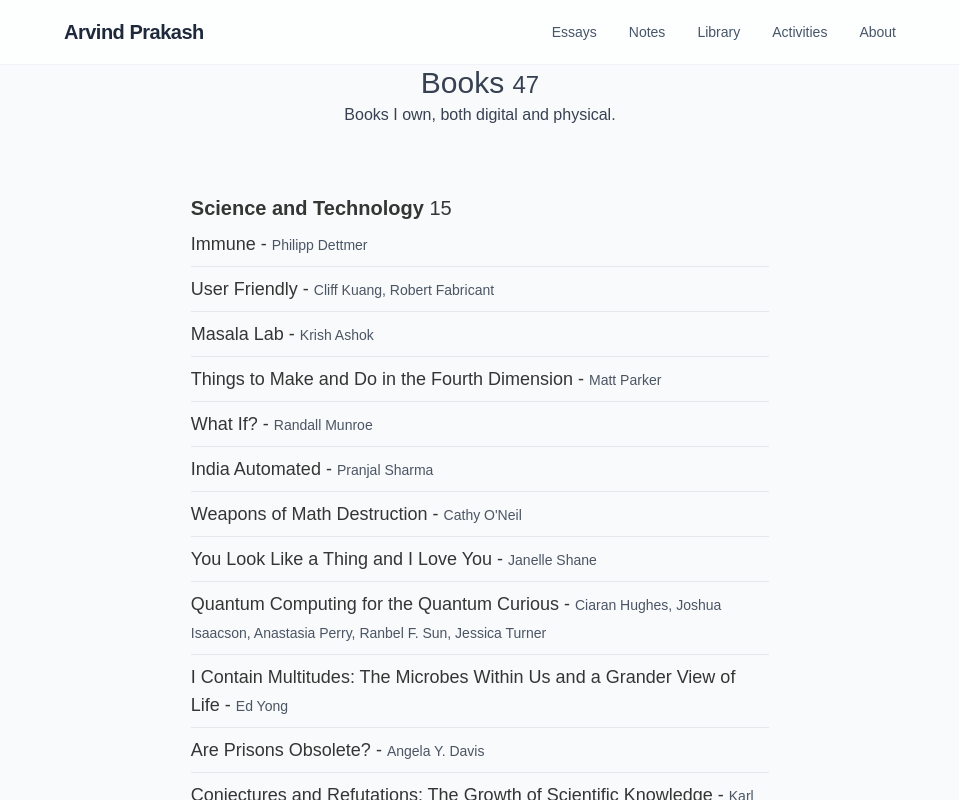
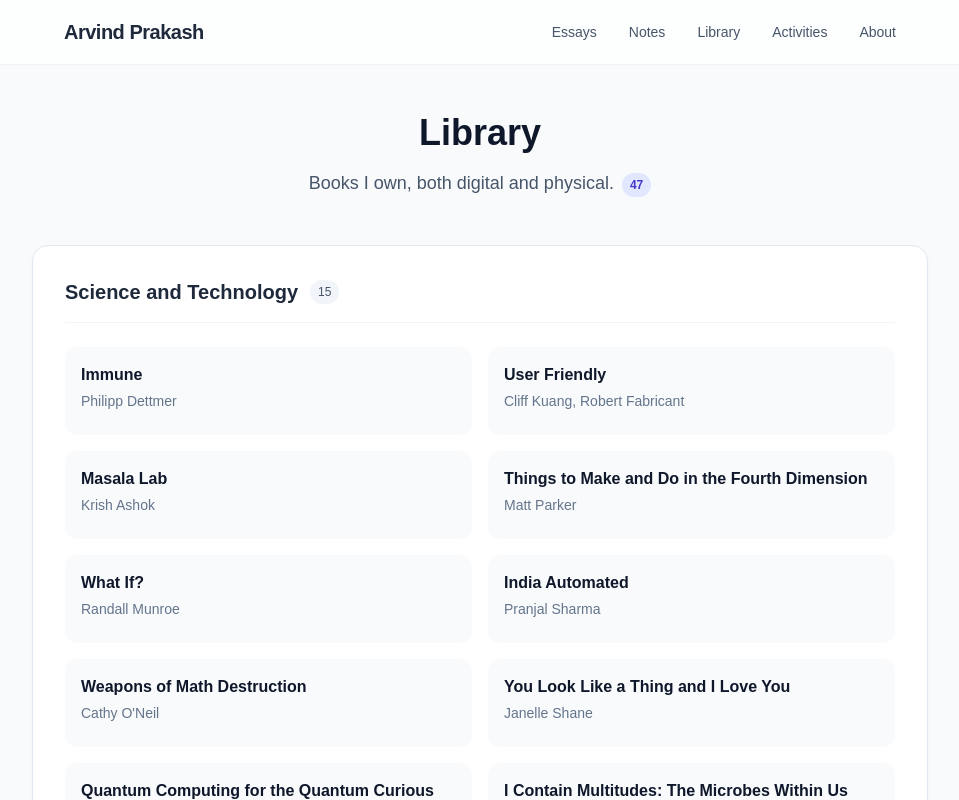
Before and after one commit to DrNightmare/blog-v2, a Next.js app: page /library in a window 1280 px wide. Shown: the top 800 px of the page, without its empty margins (160-1119 px from the left). Built offline with nearby package versions, Linux system fonts and the light colour scheme.

Commit message:
chore: UI updates, secondc ut

```diff
--- a/src/app/about/page.tsx
+++ b/src/app/about/page.tsx
@@ -2,11 +2,19 @@ import AboutContent from '@/app/about/content.mdx';
 
 export default function About() {
   return (
-    <div>
-      <main className="flex gap-8 items-center justify-center sm:items-start">
-        <article className="prose px-4 sm:px-0">
-          <AboutContent />
-        </article>
+    <div className="min-h-screen py-12 px-4 sm:px-6">
+      <main className="max-w-3xl mx-auto">
+        <div className="text-center mb-12">
+          <h1 className="text-3xl sm:text-4xl font-bold text-slate-900 mb-4">
+            About Me
+          </h1>
+        </div>
+
+        <div className="bg-white rounded-2xl border border-slate-200 p-8 shadow-sm">
+          <article className="prose prose-slate prose-lg max-w-none prose-a:text-indigo-600 prose-a:no-underline hover:prose-a:underline">
+            <AboutContent />
+          </article>
+        </div>
       </main>
     </div>
   );
--- a/src/app/library/page.tsx
+++ b/src/app/library/page.tsx
@@ -23,44 +23,65 @@ const groupByGenre = (books: Book[]) => {
     return genres;
 };
 
-const BookList = ({ title, books }: { title: string; books: Book[] }) => (
-    <div className="mt-4">
-        <p className="text-xl font-semibold mb-2">{title} <span className="text-sea-blue text-xl font-normal">{books.length}</span></p>
-        {books.map((book, index) => (
-            <div className="not-prose my-2" key={book.index}>
-                <div className="mb-2">
-                    <p className="text-lg font-medium text-crimson">
-                        {book.title} - <span className="text-sm text-gray-600">{book.author}</span>
-                    </p>
-                    {book.progressPercentage && book.progressPercentage < 100 && (
-                        <p className="text-md font-thin text-gray-600">Progress: {book.progressPercentage}%</p>
-                    )}
-                </div>
-                {index < books.length - 1 && <hr />}
-            </div>
-        ))}
-    </div>
-);
-
 export default async function Library() {
     const file = await fs.readFile(path.join(process.cwd(), 'src', 'app', 'library', 'data.json'), 'utf8');
     const books: Book[] = JSON.parse(file);
     const booksByGenre = groupByGenre(books);
 
     return (
-        <div>
-            <main className="flex gap-8 items-center justify-center sm:items-start">
-                <div className="flex flex-col prose px-4 sm:px-0">
-                    <span className="text-3xl text-center">
-                        Books <span className="text-sea-blue text-2xl">{books.length}</span>
-                    </span>
-                    <span className="mb-6 text-center">Books I own, both digital and physical.</span>
+        <div className="min-h-screen py-12 px-4 sm:px-6">
+            <main className="max-w-4xl mx-auto">
+                <div className="text-center mb-12">
+                    <h1 className="text-3xl sm:text-4xl font-bold text-slate-900 mb-4">
+                        Library
+                    </h1>
+                    <p className="text-lg text-slate-600 max-w-2xl mx-auto">
+                        Books I own, both digital and physical.
+                        <span className="ml-2 inline-flex items-center justify-center bg-indigo-100 text-indigo-700 text-xs font-bold px-2 py-1 rounded-full">
+                            {books.length}
+                        </span>
+                    </p>
+                </div>
 
+                <div className="space-y-12">
                     {Object.entries(booksByGenre).map(([genre, books]) => (
                         <BookList key={genre} title={genre} books={books} />
                     ))}
                 </div>
-            </main >
-        </div >
+            </main>
+        </div>
     );
 }
+
+const BookList = ({ title, books }: { title: string; books: Book[] }) => (
+    <div className="bg-white rounded-2xl border border-slate-200 p-6 sm:p-8 shadow-sm">
+        <div className="flex items-center gap-3 mb-6 pb-4 border-b border-slate-100">
+            <h2 className="text-xl font-bold text-slate-800">{title}</h2>
+            <span className="text-xs font-medium bg-slate-100 text-slate-600 px-2 py-1 rounded-full">
+                {books.length}
+            </span>
+        </div>
+
+        <div className="grid gap-4 sm:grid-cols-2">
+            {books.map((book) => (
+                <div key={book.index} className="flex flex-col p-4 rounded-xl bg-slate-50 hover:bg-indigo-50/30 transition-colors">
+                    <p className="font-semibold text-slate-900 mb-1">
+                        {book.title}
+                    </p>
+                    <p className="text-sm text-slate-500 mb-2">{book.author}</p>
+                    {book.progressPercentage !== undefined && (
+                        <div className="mt-auto">
+                            <div className="w-full bg-slate-200 rounded-full h-1.5 mb-1">
+                                <div
+                                    className="bg-indigo-500 h-1.5 rounded-full"
+                                    style={{ width: `${book.progressPercentage}%` }}
+                                ></div>
+                            </div>
+                            <p className="text-xs text-slate-400 text-right">{book.progressPercentage}%</p>
+                        </div>
+                    )}
+                </div>
+            ))}
+        </div>
+    </div>
+);
```
